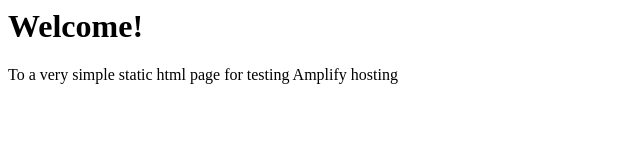
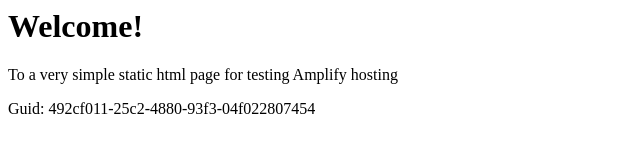
Before and after one commit to aws-aemilia-mxp/Github-PR-Commit-Integration-Test-DoNotTouch-v0-preprod-eu-south-1, a website: page src/index.html in a window 1280 px wide. Shown: the whole page, without its empty margins (0-640 px from the left). Drawn offline with Linux system fonts and the light colour scheme.

Commit message:
commit from integ tests

```diff
--- a/src/index.html
+++ b/src/index.html
@@ -1,3 +1,5 @@
+
+
 <html lang="en">
 
 <head>
@@ -10,6 +12,6 @@
 <body>
     <h1>Welcome!</h1>
     <p>To a very simple static html page for testing Amplify hosting</p>
-</body>
+    <p>Guid: 492cf011-25c2-4880-93f3-04f022807454</p></body>
 
 </html>
```
